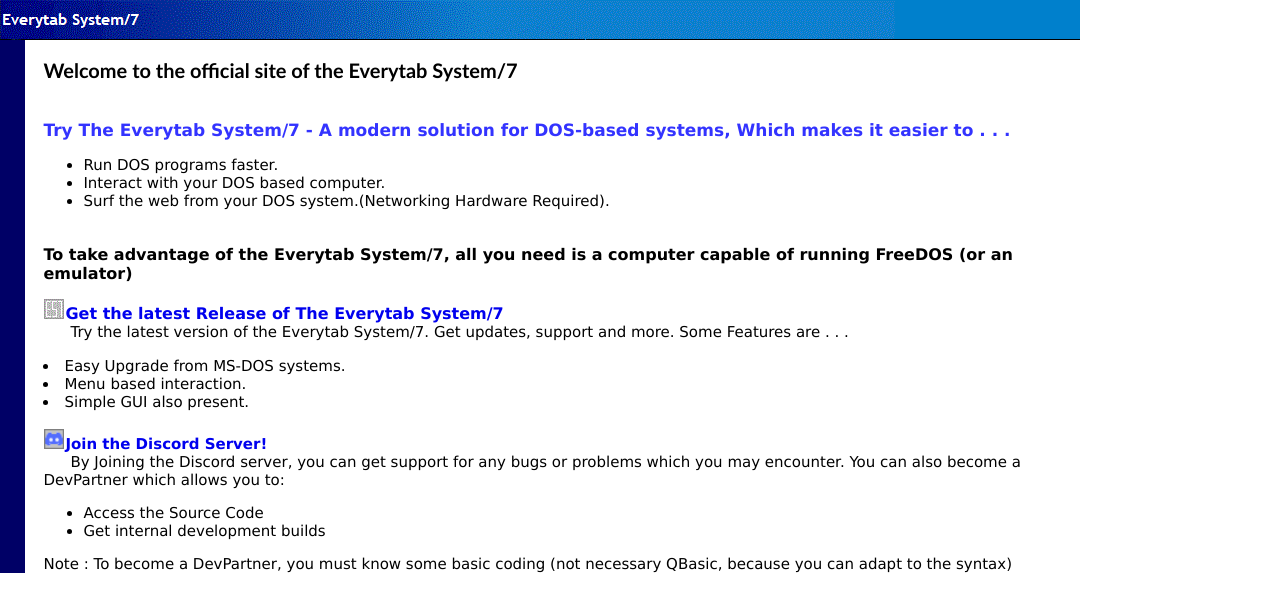
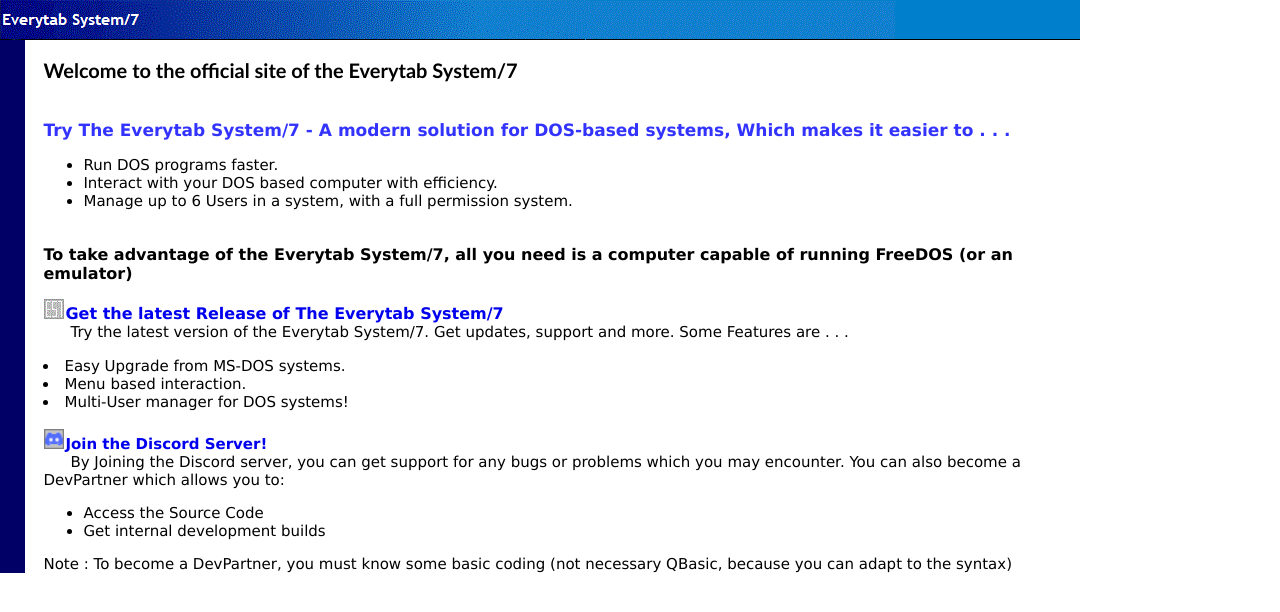
Before and after one commit to Everytab/everytab-system-7-web-site, a plain HTML site: page index.html in a window 1280 px wide. Drawn offline with Linux system fonts and the light colour scheme.

Commit message:
Update index.html
Update page

```diff
--- a/index.html
+++ b/index.html
@@ -70,8 +70,8 @@
 <FONT FACE="Verdana,Arial,Helvetica">
 <UL>
 <LI>Run DOS programs faster.
-<LI>Interact with your DOS based computer.
-<LI>Surf the web from your DOS system.(Networking Hardware Required).
+<LI>Interact with your DOS based computer with efficiency.
+<LI>Manage up to 6 Users in a system, with a full permission system.
 </UL>
 </FONT>
 </TD>
@@ -90,7 +90,7 @@ Get updates, support and more. Some Features are . . .
 </SPAN>
 <LI>Easy Upgrade from MS-DOS systems.
 <LI>Menu based interaction.
-<LI>Simple GUI also present.
+<LI>Multi-User manager for DOS systems!
 <br><br>
 <A HREF="https://discord.gg/aRfnZyEDqm"><IMG ID="closeIcon" SRC="WUICON22.GIF" HEIGHT=20 WIDTH=20 HSPACE=1 BORDER=0>Join the Discord Server!</A>
 <BR CLEAR=all>
```
